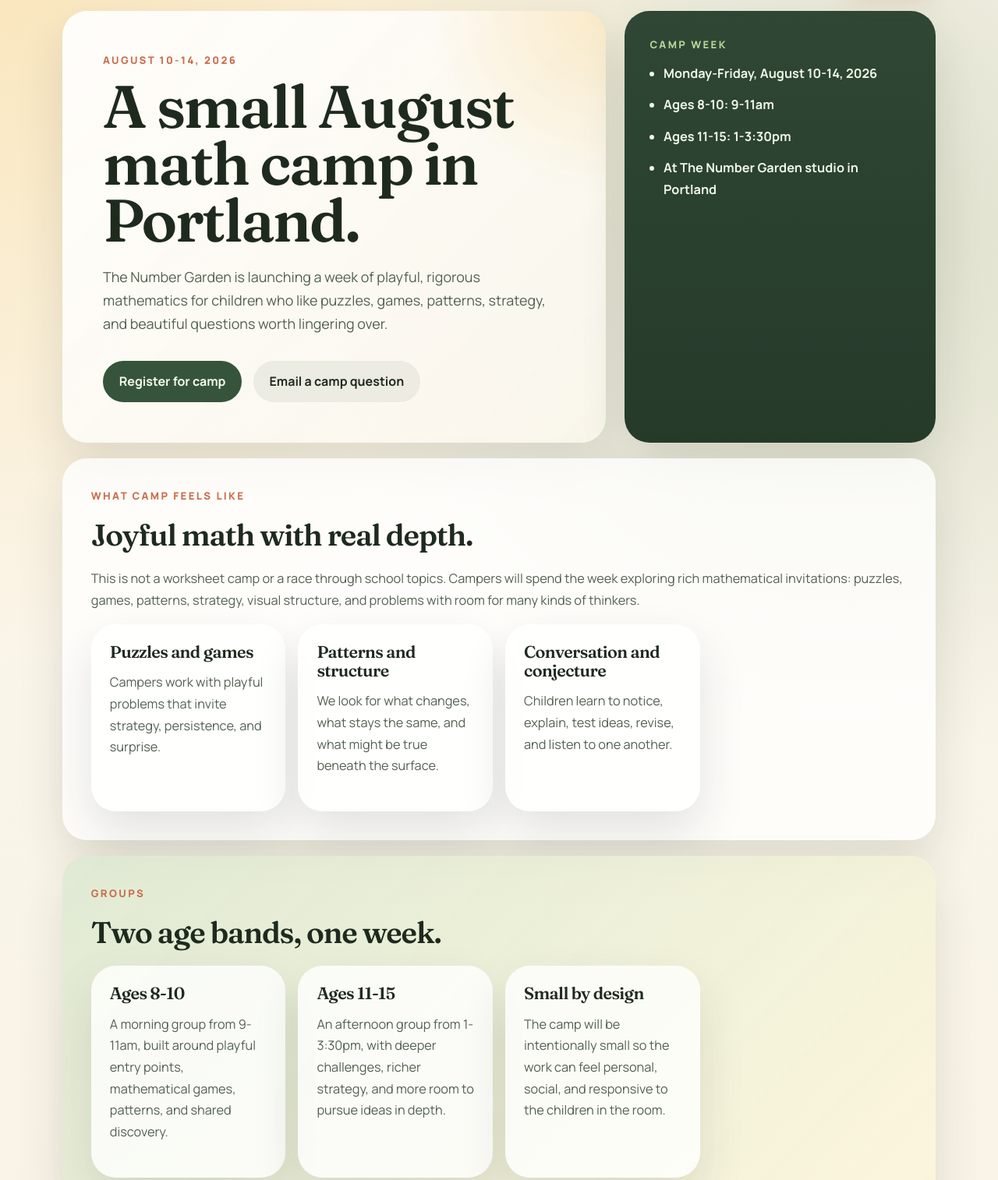
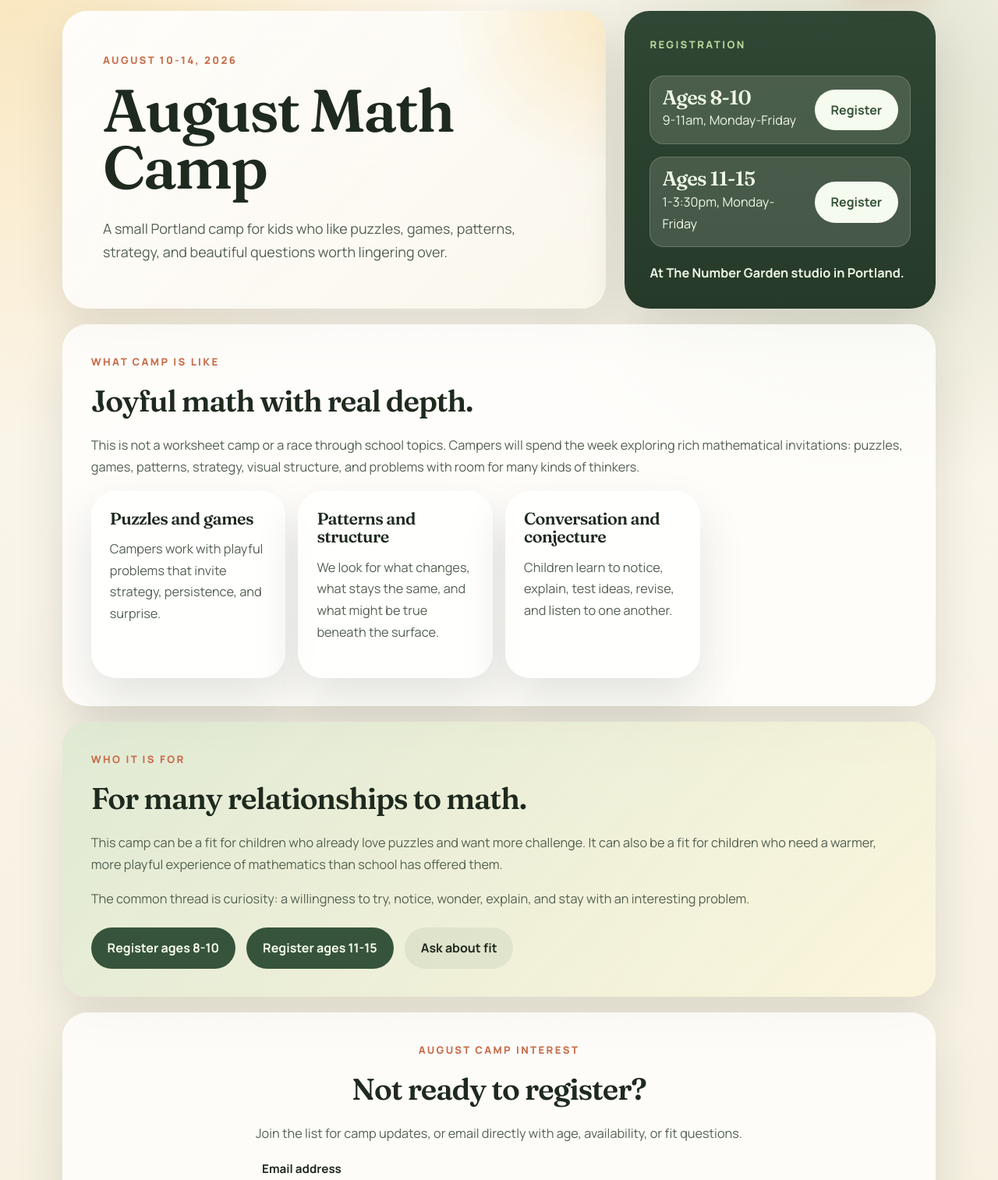
Before and after one commit to pdg744/thenumbergarden, an Astro site: page /portland-math-camp in a window 1280 px wide. Shown: the part 80-1594 px from the top of the page at 78% size. Built offline with nearby package versions, Linux system fonts and the light colour scheme; Astro itself is replaced by a stand-in of ours.

Commit message:
adding registration links for math camp

```diff
--- a/src/pages/portland-math-camp.astro
+++ b/src/pages/portland-math-camp.astro
@@ -3,7 +3,7 @@ import BaseLayout from "../layouts/BaseLayout.astro";
 import { mailtoHref, siteConfig } from "../config/site";
 
 const emailHref = mailtoHref(siteConfig.contactEmail, siteConfig.camp.emailSubject);
-const campDescription = `The Number Garden is launching a small August math camp in Portland from ${siteConfig.camp.dateRange}, with playful, rigorous math for ages 8-10 and 11-15.`;
+const campDescription = `A small August math camp in Portland from ${siteConfig.camp.dateRange}, with playful, rigorous math for ages 8-10 and 11-15.`;
 ---
 
 <BaseLayout
@@ -12,47 +12,55 @@ const campDescription = `The Number Garden is launching a small August math camp
 >
   <section class="hero camp-hero">
     <div class="hero-copy">
-      <p class="eyebrow">{siteConfig.camp.dateRange}</p>
-      <h1>A small August math camp in Portland.</h1>
+      <p class="eyebrow">August 10-14, 2026</p>
+      <h1>August Math Camp</h1>
       <p class="lede">
-        The Number Garden is launching a week of playful, rigorous mathematics
-        for children who like puzzles, games, patterns, strategy, and beautiful
-        questions worth lingering over.
+        A small Portland camp for kids who like puzzles, games, patterns,
+        strategy, and beautiful questions worth lingering over.
       </p>
-      <div class="actions">
+    </div>
+
+    <div class="hero-card camp-session-stack" aria-label="August math camp registration options">
+      <p class="card-label">Registration</p>
+      <article class="camp-session-card">
+        <div>
+          <h2>Ages 8-10</h2>
+          <p>9-11am, Monday-Friday</p>
+        </div>
         <a
           class="button button-primary"
-          href="#camp-registration"
+          href={siteConfig.camp.youngerRegistrationUrl}
+          target="_blank"
+          rel="noreferrer"
           data-ga-event="camp_registration_click"
-          data-ga-label="Camp hero registration"
+          data-ga-label="Ages 8-10 Stripe registration"
         >
-          Register for camp
+          Register
         </a>
+      </article>
+      <article class="camp-session-card">
+        <div>
+          <h2>Ages 11-15</h2>
+          <p>1-3:30pm, Monday-Friday</p>
+        </div>
         <a
-          class="button button-secondary"
-          href={emailHref}
-          data-ga-event="email_click"
-          data-ga-label="Camp hero email"
+          class="button button-primary"
+          href={siteConfig.camp.olderRegistrationUrl}
+          target="_blank"
+          rel="noreferrer"
+          data-ga-event="camp_registration_click"
+          data-ga-label="Ages 11-15 Stripe registration"
         >
-          Email a camp question
+          Register
         </a>
+      </article>
+      <p class="camp-location-note">At The Number Garden studio in Portland.</p>
     </div>
-    </div>
-
-    <aside class="hero-card" aria-label="August math camp schedule">
-      <p class="card-label">Camp Week</p>
-      <ul>
-        <li>{siteConfig.camp.weekdayRange}</li>
-        <li>{siteConfig.camp.youngerGroup}</li>
-        <li>{siteConfig.camp.olderGroup}</li>
-        <li>At The Number Garden studio in Portland</li>
-      </ul>
-    </aside>
   </section>
 
   <section class="panel panel-light">
     <div class="section-heading">
-      <p class="eyebrow">What Camp Feels Like</p>
+      <p class="eyebrow">What Camp Is Like</p>
       <h2>Joyful math with real depth.</h2>
     </div>
     <p class="supporting-copy">
@@ -88,36 +96,6 @@ const campDescription = `The Number Garden is launching a small August math camp
 
   <section class="panel panel-accent">
     <div class="section-heading">
-      <p class="eyebrow">Groups</p>
-      <h2>Two age bands, one week.</h2>
-    </div>
-    <div class="card-grid" aria-label="August math camp groups">
-      <article class="topic-card">
-        <h3>Ages 8-10</h3>
-        <p>
-          A morning group from 9-11am, built around playful entry points,
-          mathematical games, patterns, and shared discovery.
-        </p>
-      </article>
-      <article class="topic-card">
-        <h3>Ages 11-15</h3>
-        <p>
-          An afternoon group from 1-3:30pm, with deeper challenges, richer
-          strategy, and more room to pursue ideas in depth.
-        </p>
-      </article>
-      <article class="topic-card">
-        <h3>Small by design</h3>
-        <p>
-          The camp will be intentionally small so the work can feel personal,
-          social, and responsive to the children in the room.
-        </p>
-      </article>
-    </div>
-  </section>
-
-  <section class="panel panel-light">
-    <div class="section-heading">
       <p class="eyebrow">Who It Is For</p>
       <h2>For many relationships to math.</h2>
     </div>
@@ -130,58 +108,35 @@ const campDescription = `The Number Garden is launching a small August math camp
       The common thread is curiosity: a willingness to try, notice, wonder,
       explain, and stay with an interesting problem.
     </p>
-  </section>
-
-  <section class="panel panel-accent" id="camp-registration">
-    <div class="section-heading">
-      <p class="eyebrow">Registration</p>
-      <h2>Choose the right August camp group.</h2>
-    </div>
-    <p class="supporting-copy">
-      Registration is handled through Stripe. Choose the group that matches
-      your child's age for the week of camp.
-    </p>
-    <div class="card-grid camp-registration-grid" aria-label="August math camp registration options">
-      <article class="topic-card registration-card">
-        <h3>Ages 8-10</h3>
-        <p>Morning camp from 9-11am, Monday-Friday, August 10-14.</p>
+    <div class="actions section-actions">
       <a
         class="button button-primary"
         href={siteConfig.camp.youngerRegistrationUrl}
         target="_blank"
         rel="noreferrer"
         data-ga-event="camp_registration_click"
-          data-ga-label="Ages 8-10 Stripe registration"
+        data-ga-label="Who it is for ages 8-10 Stripe registration"
       >
         Register ages 8-10
       </a>
-      </article>
-      <article class="topic-card registration-card">
-        <h3>Ages 11-15</h3>
-        <p>Afternoon camp from 1-3:30pm, Monday-Friday, August 10-14.</p>
       <a
         class="button button-primary"
         href={siteConfig.camp.olderRegistrationUrl}
         target="_blank"
         rel="noreferrer"
         data-ga-event="camp_registration_click"
-          data-ga-label="Ages 11-15 Stripe registration"
+        data-ga-label="Who it is for ages 11-15 Stripe registration"
       >
         Register ages 11-15
       </a>
-      </article>
-      <article class="topic-card registration-card">
-        <h3>Questions first?</h3>
-        <p>Email with age, fit, schedule, or payment questions before registering.</p>
       <a
         class="button button-secondary"
         href={emailHref}
         data-ga-event="email_click"
-          data-ga-label="Camp registration email"
+        data-ga-label="Camp fit email"
       >
-          Email a camp question
+        Ask about fit
       </a>
-      </article>
     </div>
   </section>
 
@@ -230,22 +185,76 @@ const campDescription = `The Number Garden is launching a small August math camp
 </BaseLayout>
 
 <style>
-  .camp-hero .hero-card li {
+  .camp-hero h1 {
+    max-width: 9ch;
+  }
+
+  .camp-hero .hero-copy {
+    display: grid;
+  }
+
+  .camp-session-stack {
+    display: grid;
+    gap: 1rem;
+  }
+
+  .camp-session-card {
+    display: grid;
+    grid-template-columns: minmax(0, 1fr) auto;
+    gap: 1rem;
+    align-items: center;
+    padding: 1rem;
+    border-radius: var(--radius-md);
+    background: rgba(255, 250, 242, 0.14);
+    box-shadow: inset 0 0 0 1px rgba(255, 250, 242, 0.18);
+  }
+
+  .camp-session-card h2 {
+    font-size: clamp(1.55rem, 2vw, 2rem);
+  }
+
+  .camp-session-card .button-primary {
+    background: var(--paper-inverse-strong);
+    color: var(--moss);
+  }
+
+  .camp-session-card p,
+  .camp-location-note {
+    margin: 0.2rem 0 0;
+    color: var(--paper-inverse);
+  }
+
+  .camp-location-note {
     font-weight: 700;
+  }
+
+  .section-actions {
+    margin-top: 1.4rem;
   }
 
   .camp-links {
     justify-content: center;
   }
 
-  .registration-card {
-    display: flex;
-    flex-direction: column;
-    gap: 0.85rem;
+  @media (max-width: 720px) {
+    .camp-hero .lede {
+      order: 3;
     }
 
-  .registration-card .button {
-    align-self: flex-start;
-    margin-top: auto;
+    .camp-hero .actions {
+      order: 2;
+      margin-top: 1.4rem;
     }
+  }
+
+  @media (max-width: 560px) {
+    .camp-session-card {
+      grid-template-columns: 1fr;
+    }
+
+    .camp-session-card .button {
+      width: 100%;
+    }
+  }
+
 </style>
```
Lines whose indentation alone changed are shown as unchanged.
